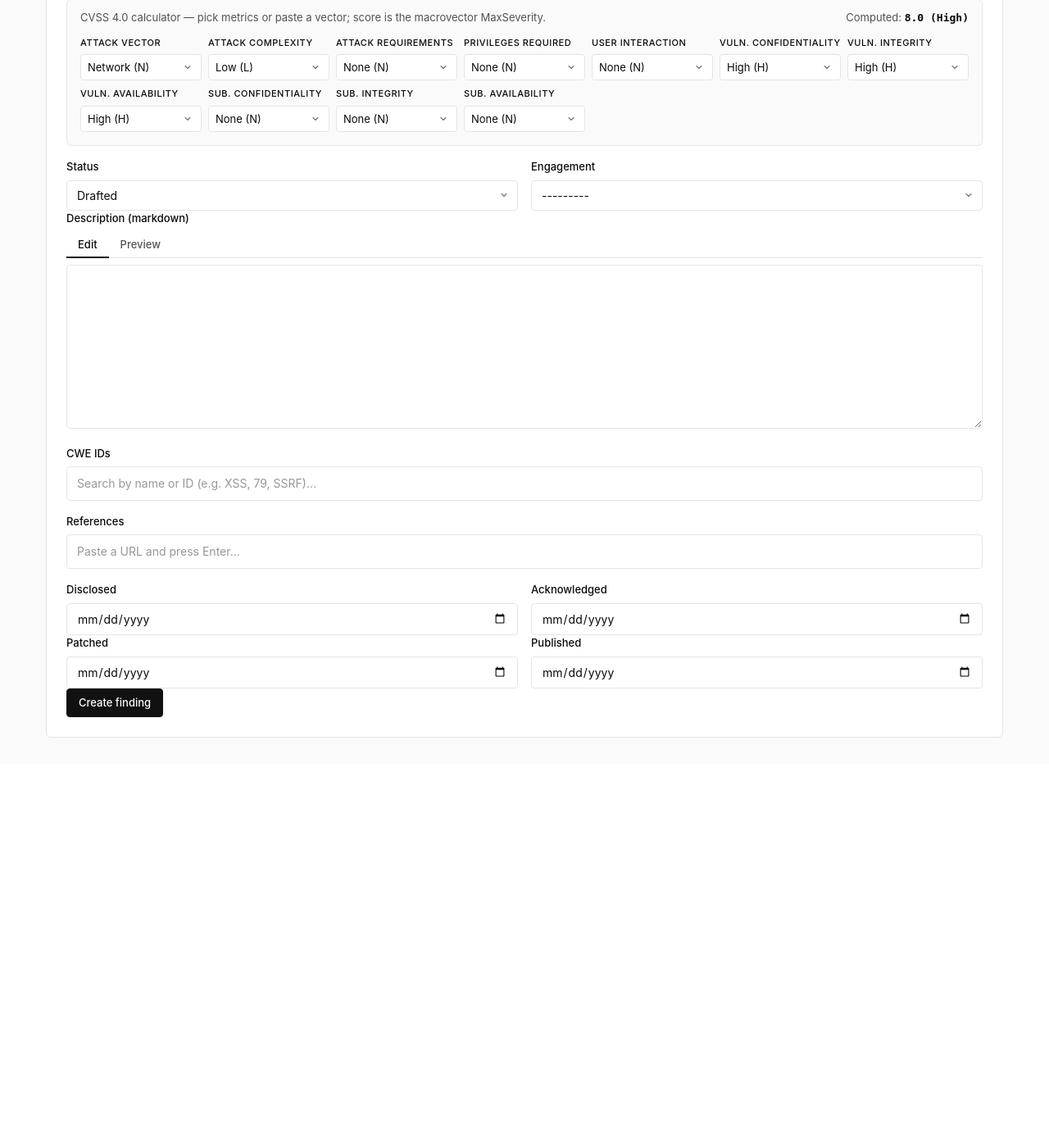
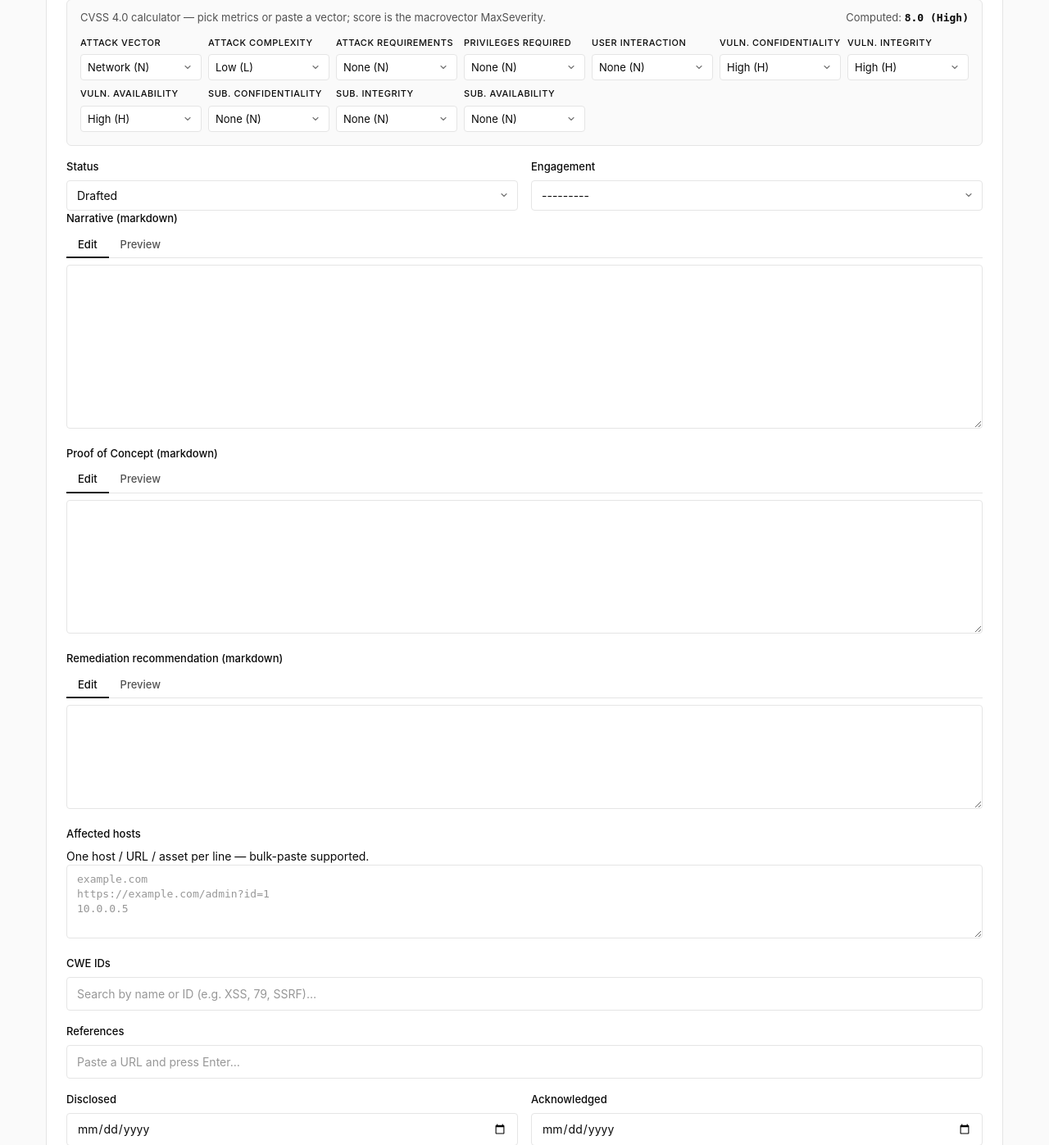
Before and after one commit to ztoffsec/ztops, a Django app: page /findings/new/ in a window 1280 px wide. Shown: the part 835-2232 px from the top of the page at 82% size. Before the commit the page ends 1735 px from the top, so only its background shows below. Run offline with Django 5.2, Linux system fonts and the light colour scheme; the visitor is signed in with stand-in values (Sample User, id 1); data that the repository does not hold is empty; parts of the project's set-up code (start-up, migrations or seed data) failed here and were passed over; some libraries are stand-ins or nearby versions.

Commit message:
feat(findings): structured body (narrative/PoC/remediation) + affected hosts
Phase 2 of the implementations.md roadmap.

- Finding body is now structured: description renamed to narrative
  (migration 0005, no data loss) plus new poc + remediation markdown
  sections, all rendered through the existing bleach pipeline.
- New AffectedHost model: vendor-scoped (unique per vendor+value), M2M
  to Finding. Bulk-paste textarea + click-to-add chips of the vendor's
  known hosts; hosts surface on the vendor profile and are reusable.
- Cross-vendor isolation: _sync_affected_hosts get-or-creates strictly
  under the finding's own vendor, so an identical host string under
  another vendor is a separate row and never cross-links (tested).
- affected_hosts_text is a declared form field (validated via
  cleaned_data, not raw request.POST) — resolves a semgrep finding.
- Detail page Overview tab renders affected hosts + the three sections.

Security: bandit/semgrep/gitleaks clean; XSS via render_markdown only;
host values rendered auto-escaped. 321 tests (4 new, incl. cross-vendor).

Also gitignore implementations.md (local roadmap, like CLAUDE.md).

```diff
--- a/apps/findings/forms.py
+++ b/apps/findings/forms.py
@@ -9,6 +9,19 @@ from .models import Finding, FindingNote
 
 class FindingForm(forms.ModelForm):
     """Editable Finding fields. `severity` is derived on save and excluded."""
+
+    # Not a model field: free-text, one affected host per line. Parsed and
+    # vendor-scoped in the view (_sync_affected_hosts). Declared here so the
+    # value arrives validated via cleaned_data, not raw request.POST.
+    affected_hosts_text = forms.CharField(
+        required=False,
+        widget=forms.Textarea(
+            attrs={
+                "rows": 4,
+                "placeholder": "example.com\nhttps://example.com/admin?id=1\n10.0.0.5",
+            },
+        ),
+    )
 
     class Meta:
         model = Finding
@@ -24,7 +37,9 @@ class FindingForm(forms.ModelForm):
             "cvss_4_vector",
             "status",
             "engagement",
-            "description",
+            "narrative",
+            "poc",
+            "remediation",
             "cwe_ids",
             "references",
             "disclosed_at",
@@ -33,7 +48,9 @@ class FindingForm(forms.ModelForm):
             "published_at",
         )
         widgets = {  # noqa: RUF012 — Django ModelForm convention
-            "description": forms.Textarea(attrs={"rows": 10}),
+            "narrative": forms.Textarea(attrs={"rows": 10}),
+            "poc": forms.Textarea(attrs={"rows": 8}),
+            "remediation": forms.Textarea(attrs={"rows": 6}),
             # cwe_ids + references are rendered by the chip-style tag-input
             # widget in the template. The hidden input holds the JSON array
             # the JS keeps in sync. Default to an empty array.
--- a/apps/findings/markdown.py
+++ b/apps/findings/markdown.py
@@ -1,4 +1,5 @@
-"""Markdown rendering for Finding.description and FindingNote.body.
+"""Markdown rendering for Finding body sections (narrative / PoC /
+remediation) and FindingNote.body.
 
 Three-layer pipeline:
 1. markdown-it-py parses with `html=False` so raw HTML inside the
--- a/apps/findings/views.py
+++ b/apps/findings/views.py
@@ -30,7 +30,15 @@ from apps.audit.services import audit
 
 from .forms import FindingForm, FindingNoteForm
 from .markdown import render_markdown
-from .models import Channel, Finding, FindingReviewNote, ReviewState, Severity, Status
+from .models import (
+    AffectedHost,
+    Channel,
+    Finding,
+    FindingReviewNote,
+    ReviewState,
+    Severity,
+    Status,
+)
 
 if TYPE_CHECKING:
     from django.http import HttpRequest, HttpResponse
@@ -322,18 +330,21 @@ def finding_detail(request: HttpRequest, finding_id: str) -> HttpResponse:
         review_notes_rendered = [
             {"note": n, "body_html": render_markdown(n.body)} for n in review_notes
         ]
-    tab = (request.GET.get("tab") or "description").lower()
-    allowed_tabs = {"description", "notes", "researchers", "artifacts", "metadata"}
+    tab = (request.GET.get("tab") or "overview").lower()
+    allowed_tabs = {"overview", "notes", "researchers", "artifacts", "metadata"}
     if can_view_review:
         allowed_tabs.add("review")
     if tab not in allowed_tabs:
-        tab = "description"
+        tab = "overview"
     return render(
         request,
         "tenant/findings/detail.html",
         {
             "finding": finding,
-            "description_html": render_markdown(finding.description),
+            "narrative_html": render_markdown(finding.narrative),
+            "poc_html": render_markdown(finding.poc),
+            "remediation_html": render_markdown(finding.remediation),
+            "affected_hosts": list(finding.affected_hosts.order_by("value")),
             "notes": notes,
             "notes_rendered": notes_rendered,
             "note_form": FindingNoteForm(),
@@ -382,6 +393,7 @@ def finding_new(request: HttpRequest) -> HttpResponse:
             else:
                 finding.review_state = ReviewState.PENDING.value
             finding.save()
+            _sync_affected_hosts(finding, form.cleaned_data.get("affected_hosts_text", ""))
             if finding.review_state == ReviewState.PENDING.value:
                 messages.success(
                     request,
@@ -401,6 +413,26 @@ def finding_new(request: HttpRequest) -> HttpResponse:
     )
 
 
+def _sync_affected_hosts(finding: Finding, raw_text: str) -> None:
+    """Parse newline-separated host values and attach them to the finding.
+
+    Every host is get-or-created **scoped to the finding's own vendor**, so a
+    value that also exists under another vendor never links across vendors
+    (cross-vendor isolation). De-dups case-insensitively and caps length.
+    """
+    seen: set[str] = set()
+    hosts: list[AffectedHost] = []
+    for line in (raw_text or "").splitlines():
+        value = line.strip()[:500]
+        key = value.lower()
+        if not value or key in seen:
+            continue
+        seen.add(key)
+        host, _ = AffectedHost.objects.get_or_create(vendor=finding.vendor, value=value)
+        hosts.append(host)
+    finding.affected_hosts.set(hosts)
+
+
 @login_required(login_url="/super/login/")
 @csrf_protect
 def finding_edit(request: HttpRequest, finding_id: str) -> HttpResponse:
@@ -410,14 +442,29 @@ def finding_edit(request: HttpRequest, finding_id: str) -> HttpResponse:
         form = FindingForm(request.POST, instance=finding)
         if form.is_valid():
             form.save()
+            _sync_affected_hosts(finding, form.cleaned_data.get("affected_hosts_text", ""))
             messages.success(request, f"Finding {finding.internal_id} updated.")
             return redirect("findings:detail", finding_id=finding.id)
     else:
-        form = FindingForm(instance=finding)
+        form = FindingForm(
+            instance=finding,
+            initial={
+                "affected_hosts_text": "\n".join(
+                    finding.affected_hosts.order_by("value").values_list("value", flat=True),
+                ),
+            },
+        )
     return render(
         request,
         "tenant/findings/form.html",
-        {"form": form, "mode": "edit", "finding": finding},
+        {
+            "form": form,
+            "mode": "edit",
+            "finding": finding,
+            "vendor_hosts": list(
+                finding.vendor.affected_hosts.order_by("value").values_list("value", flat=True),
+            ),
+        },
     )
 
 
--- a/apps/vendors/views.py
+++ b/apps/vendors/views.py
@@ -76,12 +76,14 @@ def vendor_detail(request: HttpRequest, slug: str) -> HttpResponse:
     findings = list(
         vendor.findings.select_related("reported_by").order_by("-created_at")[:200],
     )
+    affected_hosts = list(vendor.affected_hosts.order_by("value"))
     return render(
         request,
         "tenant/vendors/detail.html",
         {
             "vendor": vendor,
             "findings": findings,
+            "affected_hosts": affected_hosts,
             "can_edit": _can_edit(vendor, request.user),
         },
     )
--- a/templates/base.html
+++ b/templates/base.html
@@ -549,6 +549,9 @@
   /* utility */
   .subtle { color: var(--text-muted); }
   .mono { font-family: ui-monospace, "SF Mono", Consolas, "Liberation Mono", Menlo, monospace; font-size: 0.8125rem; }
+  .host-list { list-style: none; padding: 0; margin: 0 0 1rem; }
+  .host-list li { padding: 0.1875rem 0; border-bottom: 1px solid var(--border); word-break: break-all; }
+  .host-list li:last-child { border-bottom: 0; }
   .pill {
     display: inline-block;
     padding: 0.125rem 0.5rem;
--- a/templates/tenant/findings/form.html
+++ b/templates/tenant/findings/form.html
@@ -38,6 +38,18 @@
   }
   .cvss-calc select { padding: 0.375rem 1.75rem 0.375rem 0.5rem; font-size: 0.8125rem; }
   /* Tag-input + autocomplete styling lives in base.html (used elsewhere too). */
+  .host-chips { display: flex; flex-wrap: wrap; gap: 0.375rem; margin-top: 0.375rem; }
+  .host-chip {
+    background: var(--bg);
+    color: var(--text);
+    border: 1px solid var(--border);
+    border-radius: 999px;
+    padding: 0.125rem 0.625rem;
+    font-size: 0.75rem;
+    font-family: ui-monospace, monospace;
+    cursor: pointer;
+  }
+  .host-chip:hover { border-color: var(--accent); }
 </style>
 {% endblock %}
 
@@ -306,18 +318,57 @@
   </div>
 
   <div class="field">
-    <label for="{{ form.description.id_for_label }}">Description (markdown)</label>
+    <label for="{{ form.narrative.id_for_label }}">Narrative (markdown)</label>
     <div data-md-preview data-endpoint="{% url 'findings:preview_markdown' %}">
       <div class="md-tabs">
         <button type="button" data-md-tab="edit">Edit</button>
         <button type="button" data-md-tab="preview">Preview</button>
       </div>
-      <div data-md-edit>
-        {{ form.description }}
-      </div>
+      <div data-md-edit>{{ form.narrative }}</div>
       <div data-md-preview-body class="markdown-body" style="display: none"></div>
     </div>
-    {{ form.description.errors }}
+    {{ form.narrative.errors }}
+  </div>
+
+  <div class="field">
+    <label for="{{ form.poc.id_for_label }}">Proof of Concept (markdown)</label>
+    <div data-md-preview data-endpoint="{% url 'findings:preview_markdown' %}">
+      <div class="md-tabs">
+        <button type="button" data-md-tab="edit">Edit</button>
+        <button type="button" data-md-tab="preview">Preview</button>
+      </div>
+      <div data-md-edit>{{ form.poc }}</div>
+      <div data-md-preview-body class="markdown-body" style="display: none"></div>
+    </div>
+    {{ form.poc.errors }}
+  </div>
+
+  <div class="field">
+    <label for="{{ form.remediation.id_for_label }}">Remediation recommendation (markdown)</label>
+    <div data-md-preview data-endpoint="{% url 'findings:preview_markdown' %}">
+      <div class="md-tabs">
+        <button type="button" data-md-tab="edit">Edit</button>
+        <button type="button" data-md-tab="preview">Preview</button>
+      </div>
+      <div data-md-edit>{{ form.remediation }}</div>
+      <div data-md-preview-body class="markdown-body" style="display: none"></div>
+    </div>
+    {{ form.remediation.errors }}
+  </div>
+
+  <div class="field">
+    <label for="{{ form.affected_hosts_text.id_for_label }}">Affected hosts</label>
+    <p class="meta">One host / URL / asset per line — bulk-paste supported.</p>
+    {{ form.affected_hosts_text }}
+    {{ form.affected_hosts_text.errors }}
+    {% if vendor_hosts %}
+    <p class="meta">Known hosts for this vendor — click to add:</p>
+    <div class="host-chips">
+      {% for h in vendor_hosts %}
+      <button type="button" class="host-chip" data-host-add="{{ h }}">{{ h }}</button>
+      {% endfor %}
+    </div>
+    {% endif %}
   </div>
 
   <div class="field">
@@ -387,4 +438,21 @@
 <script src="{% static 'js/cvss40.js' %}"></script>
 <script src="{% static 'js/tag_input.js' %}"></script>
 <script src="{% static 'js/markdown_preview.js' %}"></script>
+<script nonce="{{ request.csp_nonce }}">
+  // Append a known-host chip to the affected-hosts textarea (no dupes).
+  (function () {
+    var ta = document.getElementById("id_affected_hosts_text");
+    if (!ta) return;
+    document.querySelectorAll("[data-host-add]").forEach(function (chip) {
+      chip.addEventListener("click", function () {
+        var host = chip.getAttribute("data-host-add");
+        var lines = ta.value.split("\n").map(function (l) { return l.trim(); });
+        if (lines.indexOf(host) === -1) {
+          ta.value = (ta.value.replace(/\s*$/, "") + "\n" + host).replace(/^\n/, "");
+        }
+        ta.focus();
+      });
+    });
+  })();
+</script>
 {% endblock %}
```
Also changed, not shown: apps/findings/models.py (+44 -1 lines), apps/findings/tests/test_affected_hosts.py (added, +92 -0 lines), apps/findings/tests/test_review.py (+2 -2 lines), apps/findings/tests/test_views.py (+2 -2 lines), templates/tenant/findings/detail.html (+26 -6 lines), templates/tenant/vendors/detail.html (+12 -0 lines), apps/findings/migrations/0005_rename_description_finding_narrative.py (added), apps/findings/migrations/0006_finding_poc_finding_remediation_affectedhost_and_more.py (added), 1 other file.
